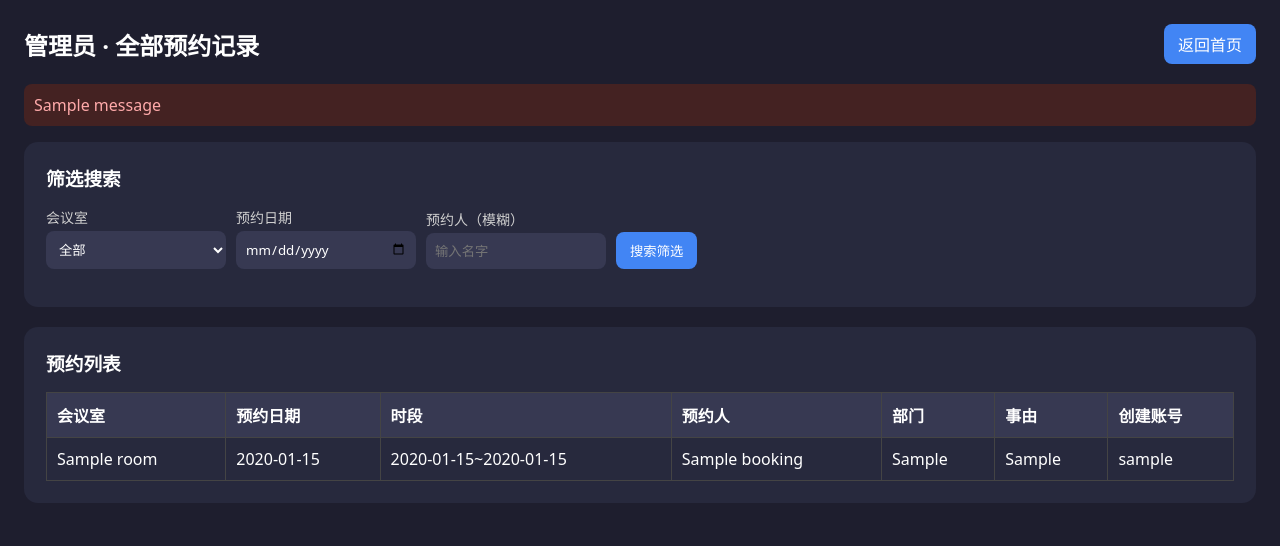
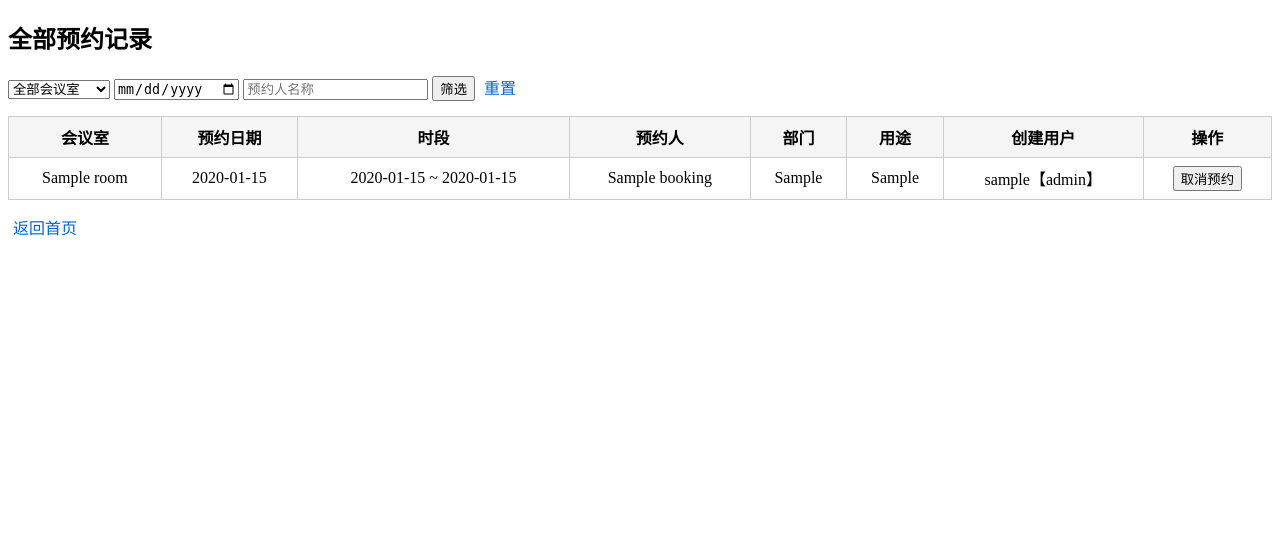
Before and after one commit to suphiniar/meeting_room_booking, a Flask app: page /admin_all_booking in a window 1280 px wide. Shown: the top 546 px of the page. Run offline with Flask 3, Linux system fonts and the light colour scheme; a user stored in the database is signed in; tables that the repository leaves empty hold one stand-in row (values such as "Sample post"); one stand-in notice (Sample message) is shown.

Commit message:
修改预约删除权限，更新index.html和admin_all_booking.html前端按钮权限

```diff
--- a/app.py
+++ b/app.py
@@ -12,12 +12,15 @@ db = SQLAlchemy(app)
 login_manager = LoginManager()
 login_manager.init_app(app)
 login_manager.login_view = 'login'
-# 用户表
+# 用户角色说明
+# admin：唯一超级管理员，只有1个，可以管理所有用户、可以删除所有人预约
+# manager：普通管理员，不能管理用户角色，仅可删除自己、user预约，不能删admin/其他manager
+# user：普通用户，仅能删除自己预约
 class User(UserMixin, db.Model):
     id = db.Column(db.Integer, primary_key=True)
     username = db.Column(db.String(80), unique=True, nullable=False)
     password = db.Column(db.String(120), nullable=False)
-    role = db.Column(db.String(20), default="user")  # admin / user
+    role = db.Column(db.String(20), default="user")
     bookings = db.relationship('Booking', backref='creator', lazy=True)
 # 会议室表
 class Room(db.Model):
@@ -36,7 +39,7 @@ class Booking(db.Model):
     booker_name = db.Column(db.String(80))
     department = db.Column(db.String(120))
     reason = db.Column(db.String(255))
-    user_id = db.Column(db.Integer, db.ForeignKey('user.id'))  # 这条预约是谁创建的
+    user_id = db.Column(db.Integer, db.ForeignKey('user.id'))
 @login_manager.user_loader
 def load_user(user_id):
     return User.query.get(int(user_id))
@@ -52,11 +55,12 @@ def is_time_overlap(s1, e1, s2, e2):
 def index():
     selected_room_id = request.args.get("room_id")
     selected_date = request.args.get("date")
+    today_iso = date.today().isoformat()
     rooms = Room.query.all()
     if not selected_room_id and rooms:
         selected_room_id = rooms[0].id
-    if not selected_date:
-        selected_date = date.today().isoformat()
+    if not selected_date or selected_date < today_iso:
+        selected_date = today_iso
     if request.method == "POST":
         room_id = request.form.get("room_id")
         book_date = request.form.get("book_date")
@@ -65,11 +69,17 @@ def index():
         booker_name_input = request.form.get("booker_name")
         department_input = request.form.get("department")
         reason_input = request.form.get("reason")
-        # 管理员代预约：如果是管理员，可以选择创建人；普通用户创建人固定是自己
         create_uid = current_user.id
+        # 只有admin超级管理员可以代所有人预约；manager只能代user预约
         if current_user.role == "admin" and request.form.get("create_user_id"):
             create_uid = request.form.get("create_user_id")
-        today_str = date.today().isoformat()
+        elif current_user.role == "manager" and request.form.get("create_user_id"):
+            target_user = User.query.get(request.form.get("create_user_id"))
+            if target_user and target_user.role == "user":
+                create_uid = request.form.get("create_user_id")
+            else:
+                flash("manager只能为普通用户代预约")
+                return redirect(url_for('index', room_id=room_id, date=book_date))
         now_dt = datetime.now()
         select_day = datetime.strptime(book_date, "%Y-%m-%d").date()
         select_start_dt = datetime.strptime(f"{book_date} {start_t}", "%Y-%m-%d %H:%M")
@@ -108,31 +118,49 @@ def index():
     day_bookings = []
     if selected_room_id and selected_date:
         day_bookings = Booking.query.filter_by(room_id=selected_room_id, book_date=selected_date).order_by(Booking.start_time).all()
-    all_users = User.query.all() if current_user.role == "admin" else []
+    # 代预约下拉列表：admin能看到全部用户；manager只能看到user；user看不到下拉
+    if current_user.role == "admin":
+        all_users = User.query.all()
+    elif current_user.role == "manager":
+        all_users = User.query.filter_by(role="user").all()
+    else:
+        all_users = []
     return render_template("index.html",
+                           today=today_iso,
                            rooms=rooms,
                            selected_room_id=selected_room_id,
                            selected_date=selected_date,
                            day_bookings=day_bookings,
                            all_users=all_users)
-# 删除预约
+# 删除预约权限核心逻辑
 @app.route('/del_booking/<int:bid>', methods=['POST'])
 @login_required
 def del_booking(bid):
-    if current_user.role != "admin":
-        flash("无管理员权限")
-        return redirect(url_for('index'))
     bk = Booking.query.get_or_404(bid)
+    creator = bk.creator
+    if current_user.role == "admin":
+        # 超级管理员admin：可以删除所有人预约
+        pass
+    elif current_user.role == "manager":
+        # manager：只能删自己的预约 或 创建者是user的预约
+        if not (bk.user_id == current_user.id or creator.role == "user"):
+            flash("你无权取消管理员（admin/manager）的预约！")
+            return redirect(url_for('index'))
+    else:
+        # user普通用户：只能删自己
+        if bk.user_id != current_user.id:
+            flash("你没有权限取消这条预约！")
+            return redirect(url_for('index'))
     db.session.delete(bk)
     db.session.commit()
-    flash("预约已删除")
+    flash("预约已取消")
     return redirect(url_for('index'))
-# ---------------------- 管理员：会议室管理 ----------------------
+# ---------------------- 会议室管理（admin和manager都可以） ----------------------
 @app.route('/admin_room', methods=['GET','POST'])
 @login_required
 def admin_room():
-    if current_user.role != "admin":
-        flash("只有管理员可以进入会议室管理页")
+    if current_user.role not in ["admin", "manager"]:
+        flash("权限不足")
         return redirect(url_for('index'))
     if request.method == "POST":
         name = request.form.get("room_name")
@@ -148,20 +176,20 @@ def admin_room():
 @app.route('/del_room/<int:rid>', methods=['POST'])
 @login_required
 def del_room(rid):
-    if current_user.role != "admin":
+    if current_user.role not in ["admin", "manager"]:
         flash("权限不足")
         return redirect(url_for('index'))
     r = Room.query.get_or_404(rid)
     db.session.delete(r)
     db.session.commit()
     flash("会议室已删除")
-    return redirect(url_for("admin_room"))
-# ---------------------- 管理员：全部预约（支持搜索筛选） ----------------------
+    return redirect(url_for('admin_room'))
+# ---------------------- 全部预约后台（admin和manager都可以进入） ----------------------
 @app.route('/admin_all_booking')
 @login_required
 def admin_all_booking():
-    if current_user.role != "admin":
-        flash("只有管理员可以查看全部预约")
+    if current_user.role not in ["admin", "manager"]:
+        flash("权限不足")
         return redirect(url_for('index'))
     room_id = request.args.get("f_room")
     s_date = request.args.get("f_date")
@@ -176,12 +204,12 @@ def admin_all_booking():
     all_booking = q.order_by(Booking.book_date, Booking.start_time).all()
     rooms = Room.query.all()
     return render_template("admin_all_booking.html", all_booking=all_booking, rooms=rooms)
-# ---------------------- 管理员：用户管理（升级/降级管理员、删除用户、重置密码） ----------------------
+# ---------------------- 用户管理【仅超级admin能访问】 ----------------------
 @app.route('/admin_user', methods=['GET','POST'])
 @login_required
 def admin_user():
     if current_user.role != "admin":
-        flash("权限不足")
+        flash("只有超级管理员可以管理用户")
         return redirect(url_for('index'))
     users = User.query.all()
     return render_template("admin_user.html", users=users)
@@ -192,11 +220,13 @@ def admin_user_setrole(uid, role):
         flash("权限不足")
         return redirect(url_for('admin_user'))
     user = User.query.get_or_404(uid)
+    # 禁止修改自己角色
     if user.id == current_user.id:
         flash("不能修改自己的权限！")
         return redirect(url_for('admin_user'))
-    if role not in ["admin", "user"]:
-        flash("参数错误")
+    # 只允许设置为manager、user，禁止创建新admin
+    if role not in ["manager", "user"]:
+        flash("参数错误，只能设置为普通管理员manager或普通用户user")
         return redirect(url_for('admin_user'))
     user.role = role
     db.session.commit()
@@ -216,7 +246,6 @@ def admin_user_del(uid):
     db.session.commit()
     flash("用户已删除")
     return redirect(url_for('admin_user'))
-# 重置密码为 123456：管理员可以改自己、普通用户，不能改其他管理员
 @app.route('/admin_reset_pwd/<int:uid>', methods=['POST'])
 @login_required
 def admin_reset_pwd(uid):
@@ -224,16 +253,13 @@ def admin_reset_pwd(uid):
         flash("权限不足")
         return redirect(url_for('admin_user'))
     user = User.query.get_or_404(uid)
-    # 禁止修改其他管理员，允许自己和普通用户
-    if user.role == "admin" and user.id != current_user.id:
-        flash("不允许修改其他管理员的密码！")
+    if user.id == current_user.id:
+        flash("不能重置自己密码！")
         return redirect(url_for('admin_user'))
     user.password = "123456"
     db.session.commit()
-    flash(f"用户【{user.username}】密码已重置为：123456，请通知用户修改")
+    flash(f"用户【{user.username}】密码已重置为：123456")
     return redirect(url_for('admin_user'))
-
-# 新增：自定义修改密码路由
 @app.route('/admin_change_pwd/<int:uid>', methods=['POST'])
 @login_required
 def admin_change_pwd(uid):
@@ -241,9 +267,6 @@ def admin_change_pwd(uid):
         flash("权限不足！")
         return redirect(url_for('admin_user'))
     user = User.query.get_or_404(uid)
-    if user.role == "admin" and user.id != current_user.id:
-        flash("不允许修改其他管理员的密码！")
-        return redirect(url_for('admin_user'))
     new_pwd = request.form.get("new_pwd")
     if not new_pwd:
         flash("密码不能为空！")
@@ -252,12 +275,11 @@ def admin_change_pwd(uid):
     db.session.commit()
     flash(f"用户【{user.username}】密码修改成功")
     return redirect(url_for('admin_user'))
-
-# ---------------------- 管理员：数据统计看板 ----------------------
+# ---------------------- 数据看板（admin和manager都可以） ----------------------
 @app.route('/admin_dashboard')
 @login_required
 def admin_dashboard():
-    if current_user.role != "admin":
+    if current_user.role not in ["admin", "manager"]:
         flash("权限不足")
         return redirect(url_for('index'))
     today = date.today().isoformat()
@@ -265,7 +287,6 @@ def admin_dashboard():
     total_booking = Booking.query.count()
     total_user = User.query.count()
     total_room = Room.query.count()
-    # 每个会议室预约次数统计
     room_stat = db.session.query(Room.name, db.func.count(Booking.id)).outerjoin(Booking).group_by(Room.id).all()
     return render_template("admin_dashboard.html",
                            today_count=today_count,
--- a/templates/admin_all_booking.html
+++ b/templates/admin_all_booking.html
@@ -2,60 +2,34 @@
 <html lang="zh-CN">
 <head>
     <meta charset="UTF-8">
-    <meta name="viewport" content="width=device-width, initial-scale=1.0">
-    <title>全部预约记录</title>
+    <title>全部预约管理</title>
     <style>
-        * {margin:0;padding:0;box-sizing: border-box;font-family: system-ui;}
-        body{background:#1e1e2e;color:#fff;padding:24px;}
-        header{display:flex;justify-content:space-between;align-items:center;margin-bottom:20px;flex-wrap:wrap;gap:10px;}
-        .back{background:#4285f4;color:#fff;padding:8px 14px;border-radius:8px;text-decoration:none;}
-        .panel{background:#27293d;padding:22px;border-radius:14px;margin-bottom:20px;}
-        h3{margin-bottom:16px;}
-        .search-form{display:grid;grid-template-columns: 180px 180px 180px auto;gap:10px;align-items:end;margin-bottom:16px;}
-        .form-item label{display:block;margin-bottom:4px;color:#cfcfcf;font-size:14px;}
-        select,input{width:100%;padding:9px;border-radius:8px;border:none;background:#373952;color:#fff;}
-        button{padding:9px 14px;border:none;border-radius:8px;background:#4285f4;color:#fff;cursor:pointer;}
-        table{width:100%;border-collapse: collapse;}
-        th,td{border:1px solid #444;padding:10px;text-align:left;}
-        th{background:#373952;}
-        .flash{background:#442222;color:#ffaaaa;padding:10px;border-radius:8px;margin-bottom:16px;}
+        table {border-collapse: collapse; width: 100%; margin:15px 0;}
+        th,td {border:1px solid #ccc; padding:8px; text-align:center;}
+        th {background-color:#f5f5f5;}
+        .filter-box {margin:15px 0;}
+        a {margin:0 5px; text-decoration:none; color:#0066cc;}
+        button {cursor:pointer;}
+        .gray-text {color:#888;}
     </style>
 </head>
 <body>
-<header>
-    <h2>管理员 · 全部预约记录</h2>
-    <a class="back" href="{{url_for('index')}}">返回首页</a>
-</header>
-{% with messages = get_flashed_messages() %}
-    {% if messages %}<div class="flash">{% for m in messages %}<p>{{m}}</p>{% endfor %}</div>{% endif %}
-{% endwith %}
-<div class="panel">
-    <h3>筛选搜索</h3>
-    <form class="search-form">
-        <div class="form-item">
-            <label>会议室</label>
+    <h2>全部预约记录</h2>
+    <div class="filter-box">
+        <form method="get">
             <select name="f_room">
-                <option value="">全部</option>
+                <option value="">全部会议室</option>
                 {% for r in rooms %}
-                <option value="{{r.id}}">{{r.name}}</option>
+                <option value="{{r.id}}" {% if request.args.get('f_room') == r.id|string %}selected{% endif %}>{{r.name}}</option>
                 {% endfor %}
             </select>
-        </div>
-        <div class="form-item">
-            <label>预约日期</label>
-            <input type="date" name="f_date">
-        </div>
-        <div class="form-item">
-            <label>预约人（模糊）</label>
-            <input name="f_booker" placeholder="输入名字">
-        </div>
-        <div class="form-item">
-            <button type="submit">搜索筛选</button>
-        </div>
-    </form>
-</div>
-<div class="panel">
-    <h3>预约列表</h3>
+            <input type="date" name="f_date" value="{{request.args.get('f_date','')}}">
+            <input type="text" name="f_booker" placeholder="预约人名称" value="{{request.args.get('f_booker','')}}">
+            <button type="submit">筛选</button>
+            <a href="{{url_for('admin_all_booking')}}">重置</a>
+        </form>
+    </div>
+
     <table>
         <tr>
             <th>会议室</th>
@@ -63,21 +37,45 @@
             <th>时段</th>
             <th>预约人</th>
             <th>部门</th>
-            <th>事由</th>
-            <th>创建账号</th>
+            <th>用途</th>
+            <th>创建用户</th>
+            <th>操作</th>
         </tr>
-        {% for b in all_booking %}
+        {% for item in all_booking %}
         <tr>
-            <td>{{b.room.name}}</td>
-            <td>{{b.book_date}}</td>
-            <td>{{b.start_time}}~{{b.end_time}}</td>
-            <td>{{b.booker_name}}</td>
-            <td>{{b.department}}</td>
-            <td>{{b.reason}}</td>
-            <td>{{b.creator.username}}</td>
+            <td>{{item.room.name}}</td>
+            <td>{{item.book_date}}</td>
+            <td>{{item.start_time}} ~ {{item.end_time}}</td>
+            <td>{{item.booker_name}}</td>
+            <td>{{item.department}}</td>
+            <td>{{item.reason}}</td>
+            <td>{{item.creator.username}}【{{item.creator.role}}】</td>
+            <td>
+                {% if current_user.role == 'admin' %}
+                    <form action="{{url_for('del_booking', bid=item.id)}}" method="post" style="display:inline">
+                        <button type="submit" onclick="return confirm('确定取消这条预约？')">取消预约</button>
+                    </form>
+                {% elif current_user.role == 'manager' %}
+                    {% if item.user_id == current_user.id or item.creator.role == 'user' %}
+                        <form action="{{url_for('del_booking', bid=item.id)}}" method="post" style="display:inline">
+                            <button type="submit" onclick="return confirm('确定取消这条预约？')">取消预约</button>
+                        </form>
+                    {% else %}
+                        <span class="gray-text">无权取消</span>
+                    {% endif %}
+                {% else %}
+                    {% if item.user_id == current_user.id %}
+                        <form action="{{url_for('del_booking', bid=item.id)}}" method="post" style="display:inline">
+                            <button type="submit" onclick="return confirm('确定取消这条预约？')">取消预约</button>
+                        </form>
+                    {% else %}
+                        <span class="gray-text">无权取消</span>
+                    {% endif %}
+                {% endif %}
+            </td>
         </tr>
         {% endfor %}
     </table>
-</div>
+    <a href="{{url_for('index')}}">返回首页</a>
 </body>
 </html>
--- a/templates/admin_user.html
+++ b/templates/admin_user.html
@@ -106,8 +106,8 @@
         <td>{{user.role}}</td>
         <td>
             {% if user.id != current_user.id %}
-                <form style="display:inline" action="{{url_for('admin_user_setrole', uid=user.id, role='admin')}}" method="POST">
-                    <button class="btn-setrole" onclick="return confirm('确定提升为管理员？')">设管理员</button>
+                <form style="display:inline" action="{{url_for('admin_user_setrole', uid=user.id, role='manager')}}" method="POST">
+                    <button class="btn-setrole" onclick="return confirm('确定提升为普通管理员？')">设普通管理员</button>
                 </form>
                 <form style="display:inline" action="{{url_for('admin_user_setrole', uid=user.id, role='user')}}" method="POST">
                     <button class="btn-setrole" onclick="return confirm('确定降级为普通用户？')">设普通用户</button>
@@ -116,7 +116,6 @@
                     <button class="btn-del" onclick="return confirm('确定删除该用户？')">删除</button>
                 </form>
             {% endif %}
-
             {# 其他管理员：隐藏密码控件；自己和普通用户：显示 #}
             {% if not (user.role == 'admin' and user.id != current_user.id) %}
                 <form style="display:inline;margin-left:6px;" action="{{url_for('admin_change_pwd', uid=user.id)}}" method="POST">
```
Also changed, not shown: templates/index.html (+55 -46 lines), README.md.
